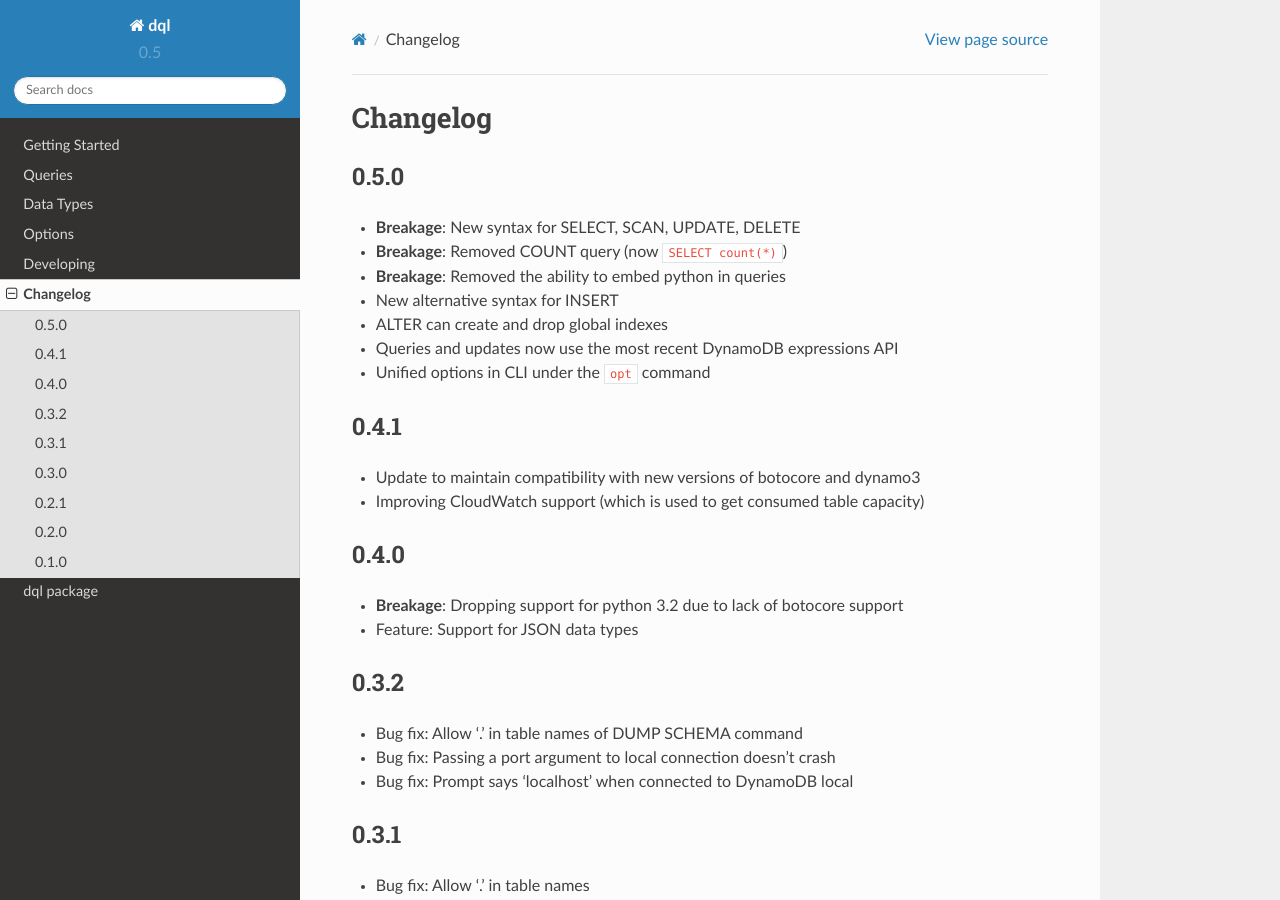
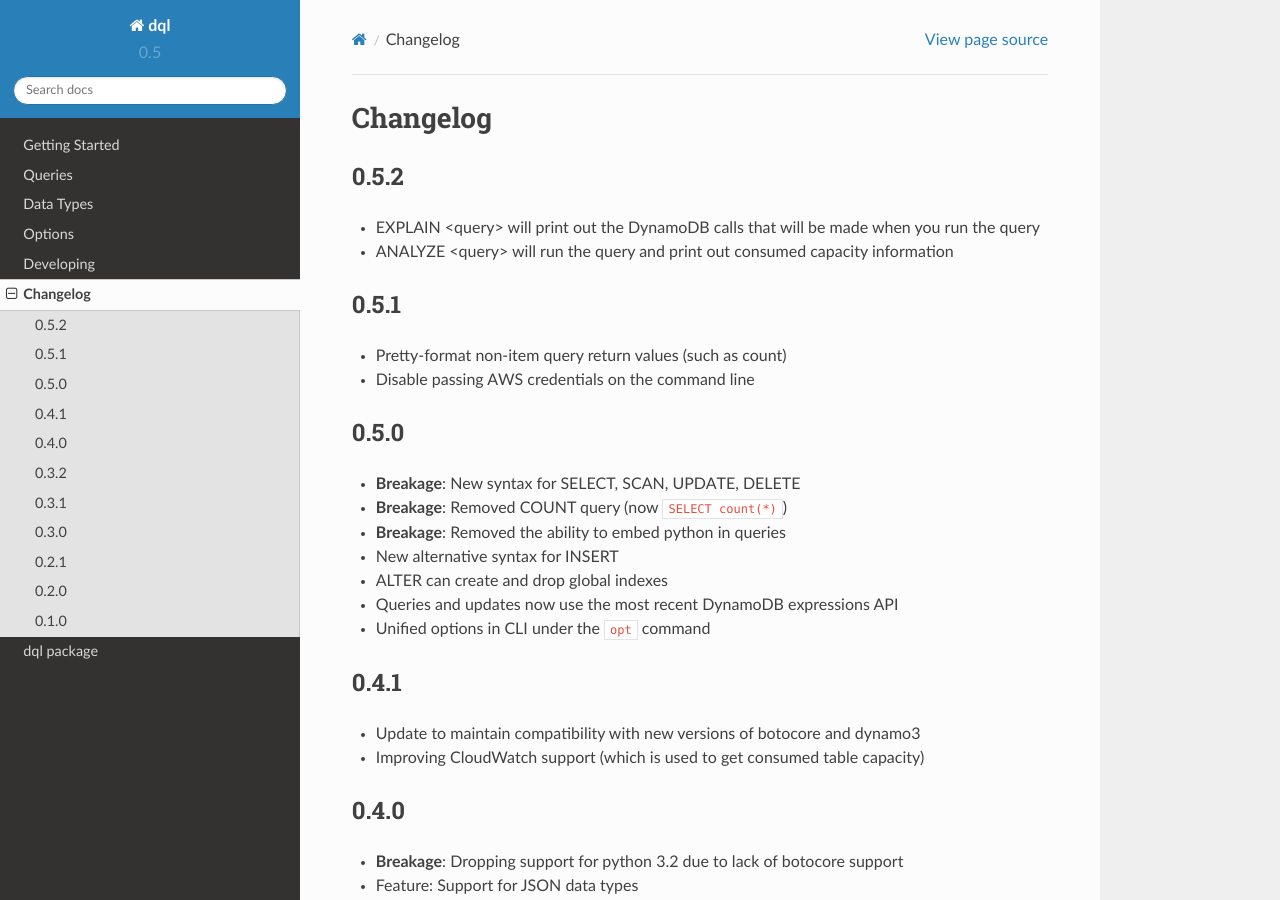
Before and after one commit to stevearc/dql, a Sphinx documentation site: the page built from doc/changes.rst, in a window 1280 px wide and 900 px high. Built offline with Sphinx 7.4.7 and the Read the Docs theme 2.0.0, drawn with Linux system fonts in a browser that asks for light colours.

Commit message:
Updating changelog

```diff
--- a/CHANGES.rst
+++ b/CHANGES.rst
@@ -1,5 +1,10 @@
 Changelog
 =========
+
+0.5.2
+-----
+* EXPLAIN <query> will print out the DynamoDB calls that will be made when you run the query
+* ANALYZE <query> will run the query and print out consumed capacity information
 
 0.5.1
 -----
--- a/doc/changes.rst
+++ b/doc/changes.rst
@@ -1,5 +1,15 @@
 Changelog
 =========
+
+0.5.2
+-----
+* EXPLAIN <query> will print out the DynamoDB calls that will be made when you run the query
+* ANALYZE <query> will run the query and print out consumed capacity information
+
+0.5.1
+-----
+* Pretty-format non-item query return values (such as count)
+* Disable passing AWS credentials on the command line
 
 0.5.0
 -----
```
